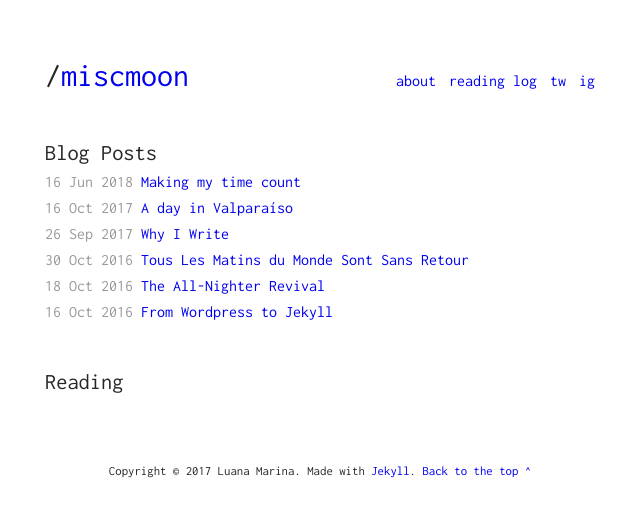
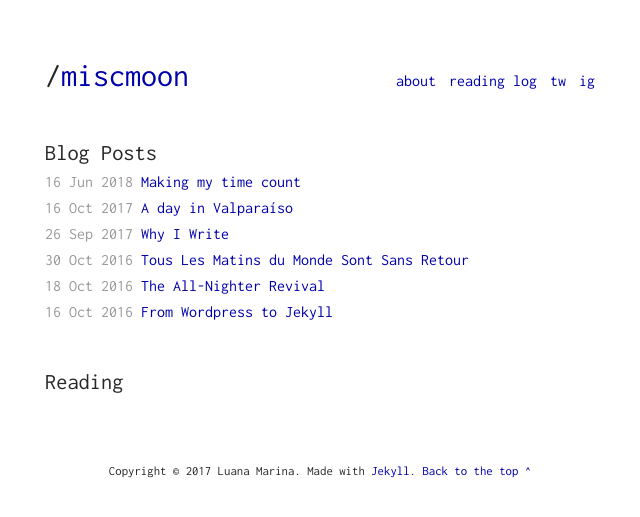
Before and after one commit to miscmoon/miscmoon.github.io, a Jekyll site: the page built from index.html, in a window 1280 px wide. Shown: the top 517 px of the page, without its empty margins (320-960 px from the left). Built offline with Jekyll 4.4.1, drawn with Linux system fonts in a browser that asks for light colours.

Commit message:
Update _config.scss

```diff
--- a/_sass/_config.scss
+++ b/_sass/_config.scss
@@ -3,7 +3,7 @@ $color-black: #272727;
 $color-white: #fff;
 $color-grey: #eee;
 $color-grey-strong: #999;
-$color-link: #0000ee;
+$color-link: #00a;
 $color-code: #00ff00;
 $color-hire-white: #fefefe;
 $color-hire-black: #272727;
```
